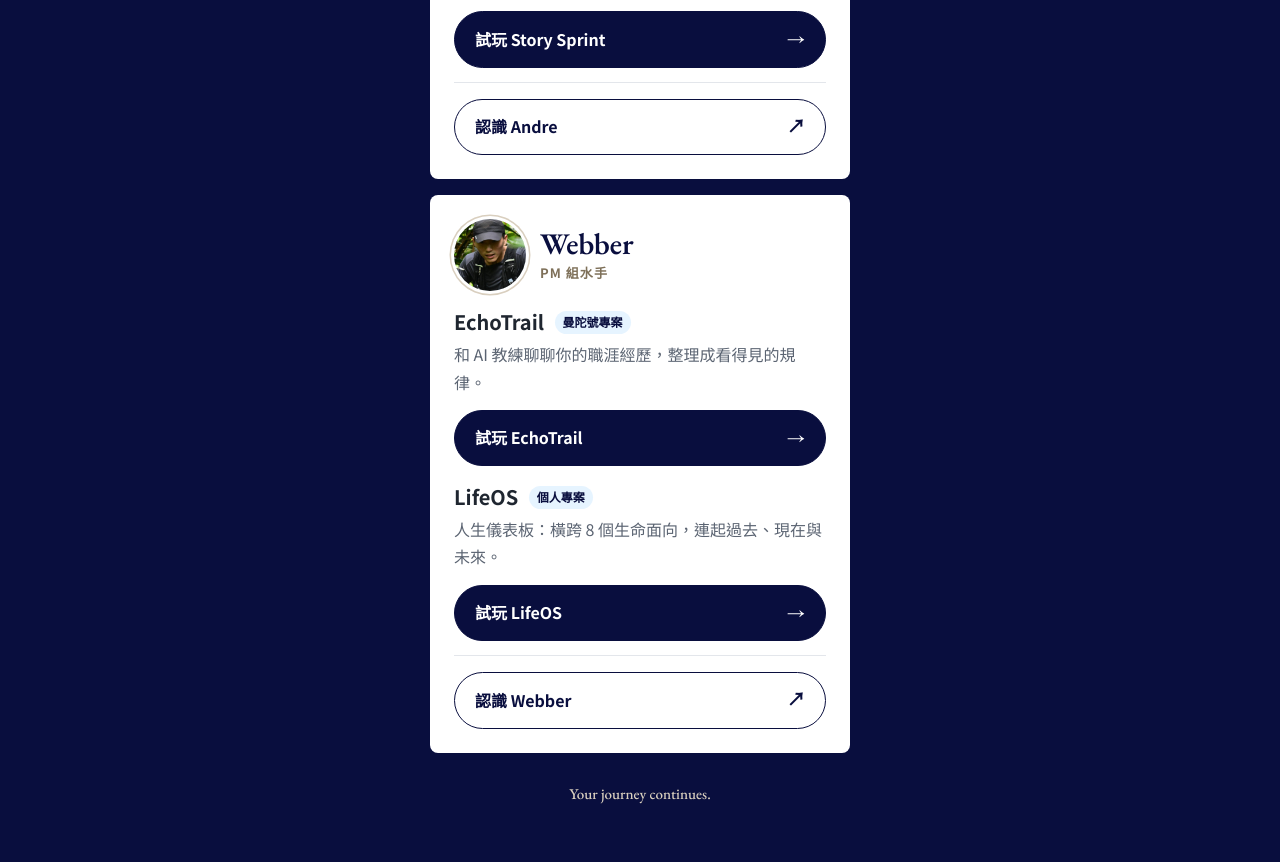
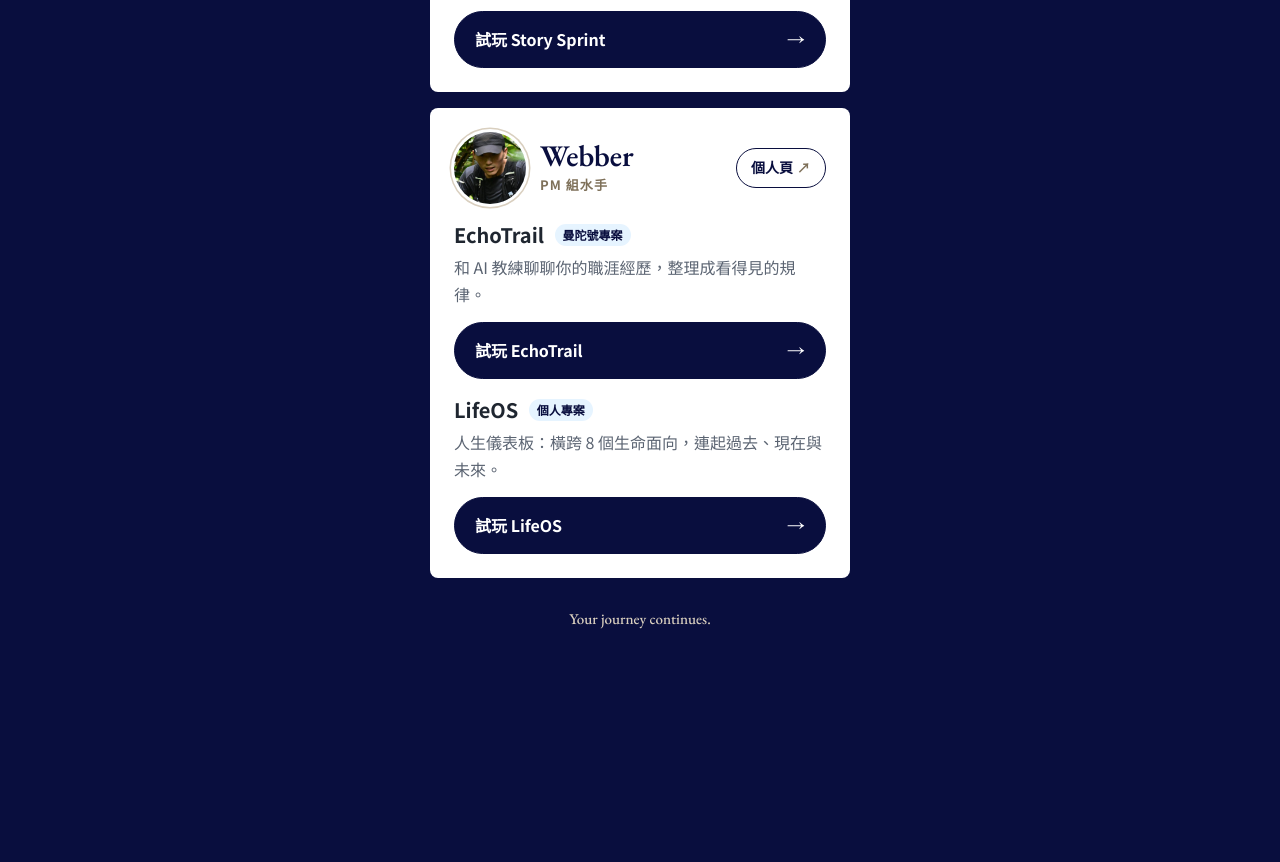
Before and after one commit to TsuWebber/mentorship-sailors, a plain HTML site: page index.html in a window 1280 px wide. Shown: the part 630-1492 px from the top of the page. After the commit the page ends 1317 px from the top, so only its background shows below. Drawn offline with nearby package versions, Linux system fonts and the light colour scheme.

Commit message:
Move personal links next to each name
Co-Authored-By: Claude Opus 5.5 <noreply@anthropic.com>

```diff
--- a/index.html
+++ b/index.html
@@ -70,7 +70,16 @@ body {
 .tag { display: inline-block; margin-left: 6px; padding: 1px 8px; border-radius: 999px; background: var(--sky); color: var(--navy); font-size: 12px; font-weight: 700; vertical-align: 3px; }
 
 .actions { display: grid; gap: 10px; }
-.actions.me { border-top: 1px solid #E3E6EB; padding-top: 16px; }
+.me-link {
+  margin-left: auto; flex: none;
+  display: inline-flex; align-items: center; gap: 4px;
+  min-height: 40px; padding: 6px 14px; border-radius: 999px;
+  border: 1.5px solid var(--navy); color: var(--navy);
+  font-size: 14px; font-weight: 700; text-decoration: none;
+  -webkit-tap-highlight-color: transparent;
+}
+.me-link:hover { background: var(--navy); color: #fff; }
+.me-link:focus-visible { outline: 3px solid var(--gold); outline-offset: 2px; }
 .btn {
   display: flex; justify-content: space-between; align-items: center; gap: 12px;
   min-height: 52px; padding: 12px 20px; border-radius: 999px;
@@ -105,6 +114,7 @@ body {
         <div class="who">
           <div class="photo" data-initial="A"><img src="andre.jpg" alt="Andre 的照片"></div>
           <div class="name"><h2>Andre</h2><span>PM 組水手</span></div>
+          <a class="me-link" href="https://www.linkedin.com/in/ming-yuan-hung-8685b4210/" id="andre-link" target="_blank" rel="noopener">LinkedIn <span aria-hidden="true">↗</span></a>
         </div>
         <div class="project">
           <h3>reMockable <span class="tag">曼陀號專案</span></h3>
@@ -120,15 +130,13 @@ body {
         <div class="actions">
           <a class="btn primary" href="https://story-sprint-frontend.magic9701.workers.dev/" id="andre-prototype-2" target="_blank" rel="noopener">試玩 Story Sprint <span class="arrow">→</span></a>
         </div>
-        <div class="actions me">
-          <a class="btn" href="https://www.linkedin.com/in/ming-yuan-hung-8685b4210/" id="andre-link" target="_blank" rel="noopener">認識 Andre <span class="arrow">↗</span></a>
-        </div>
       </article>
 
       <article class="card">
         <div class="who">
           <div class="photo" data-initial="W"><img src="webber.jpg" alt="Webber 的照片"></div>
           <div class="name"><h2>Webber</h2><span>PM 組水手</span></div>
+          <a class="me-link" href="https://portaly.cc/tsuwebber" id="webber-link" target="_blank" rel="noopener">個人頁 <span aria-hidden="true">↗</span></a>
         </div>
         <div class="project">
           <h3>EchoTrail <span class="tag">曼陀號專案</span></h3>
@@ -143,9 +151,6 @@ body {
         </div>
         <div class="actions">
           <a class="btn primary" href="https://lifeos-phi-one.vercel.app/" id="webber-prototype-2" target="_blank" rel="noopener">試玩 LifeOS <span class="arrow">→</span></a>
-        </div>
-        <div class="actions me">
-          <a class="btn" href="https://portaly.cc/tsuwebber" id="webber-link" target="_blank" rel="noopener">認識 Webber <span class="arrow">↗</span></a>
         </div>
       </article>
     </div>
```
